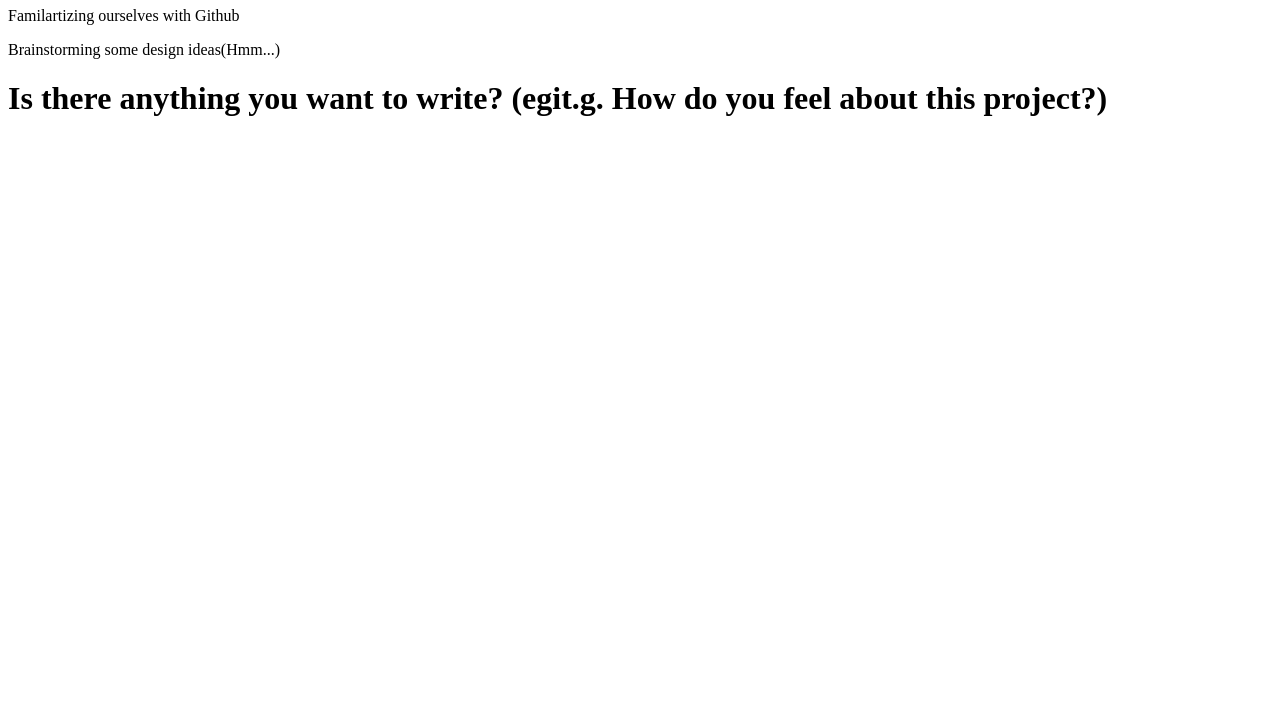
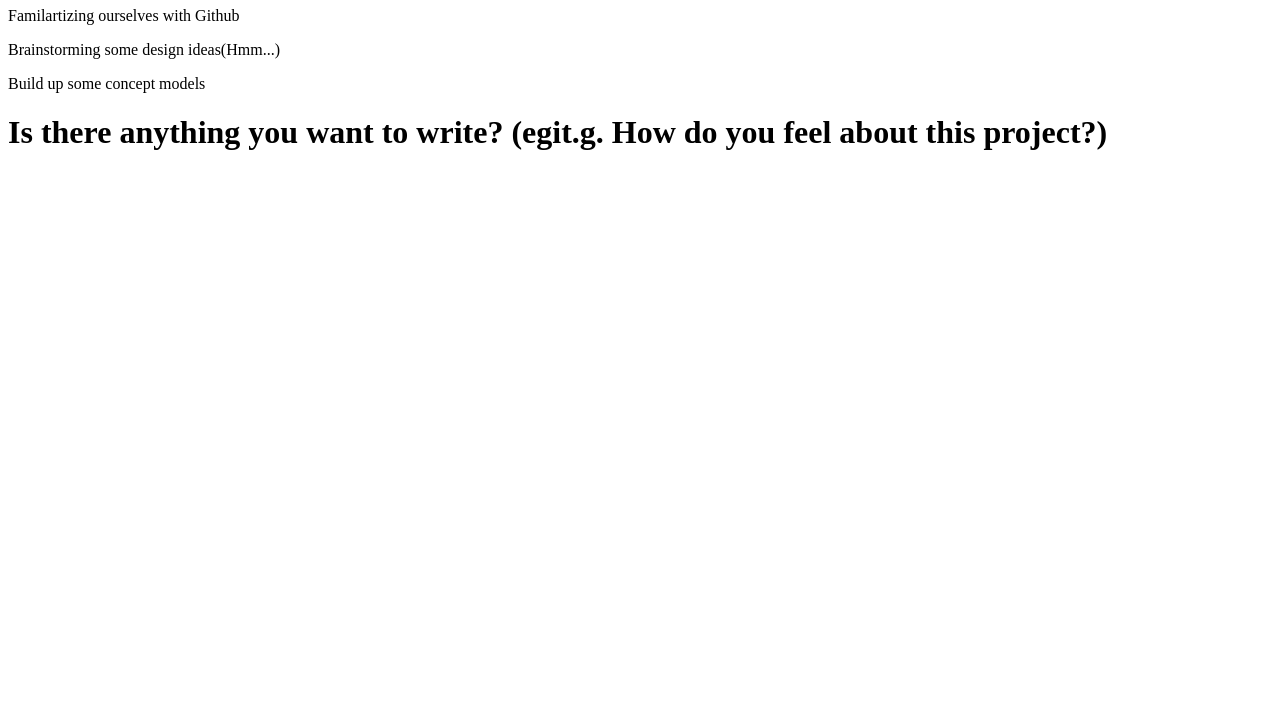
Before and after one commit to hufeitien/learning-git, a plain HTML site: page index.html in a window 1280 px wide. Shown: the part 73-800 px from the top of the page. Drawn offline with Linux system fonts and the light colour scheme.

Commit message:
add a to-do

```diff
--- a/index.html
+++ b/index.html
@@ -7,6 +7,7 @@
         <h1>Things to do before Thursday(Jun 18th, 2020) meeting</h1>
             <p>Familartizing ourselves with Github</p>
             <p>Brainstorming some design ideas(Hmm...)</p>
+			<p>Build up some concept models</p>
         <h1>Is there anything you want to write? (egit.g. How do you feel about this project?)</h1>
     </body>
 </html>
```
